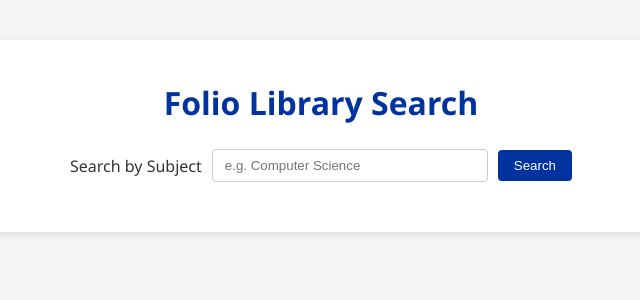
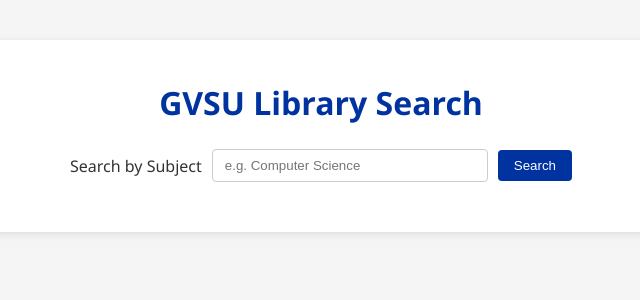
Before and after one commit to julienyaware/library_app, a Flask app: page / in a window 1280 px wide. Shown: the top 300 px of the page, without its empty margins (319-959 px from the left). Run offline with Flask 3, Linux system fonts and the light colour scheme.

Commit message:
refactor: change title of the application

```diff
--- a/templates/base.html
+++ b/templates/base.html
@@ -2,13 +2,13 @@
 <html lang="en">
 <head>
     <meta charset="UTF-8">
-    <title>{% block title %}Folio Library System {% endblock %}</title>
+    <title>{% block title %}GVSU Library System {% endblock %}</title>
     <link rel="stylesheet" href="{{ url_for('static', filename='css/style.css') }}">
 </head>
 <body>
     <div class="container">
         <header>
-            <h1>Folio Library Search</h1>
+            <h1>GVSU Library Search</h1>
         </header>
         {% block content %}{% endblock %}
     </div>
```
